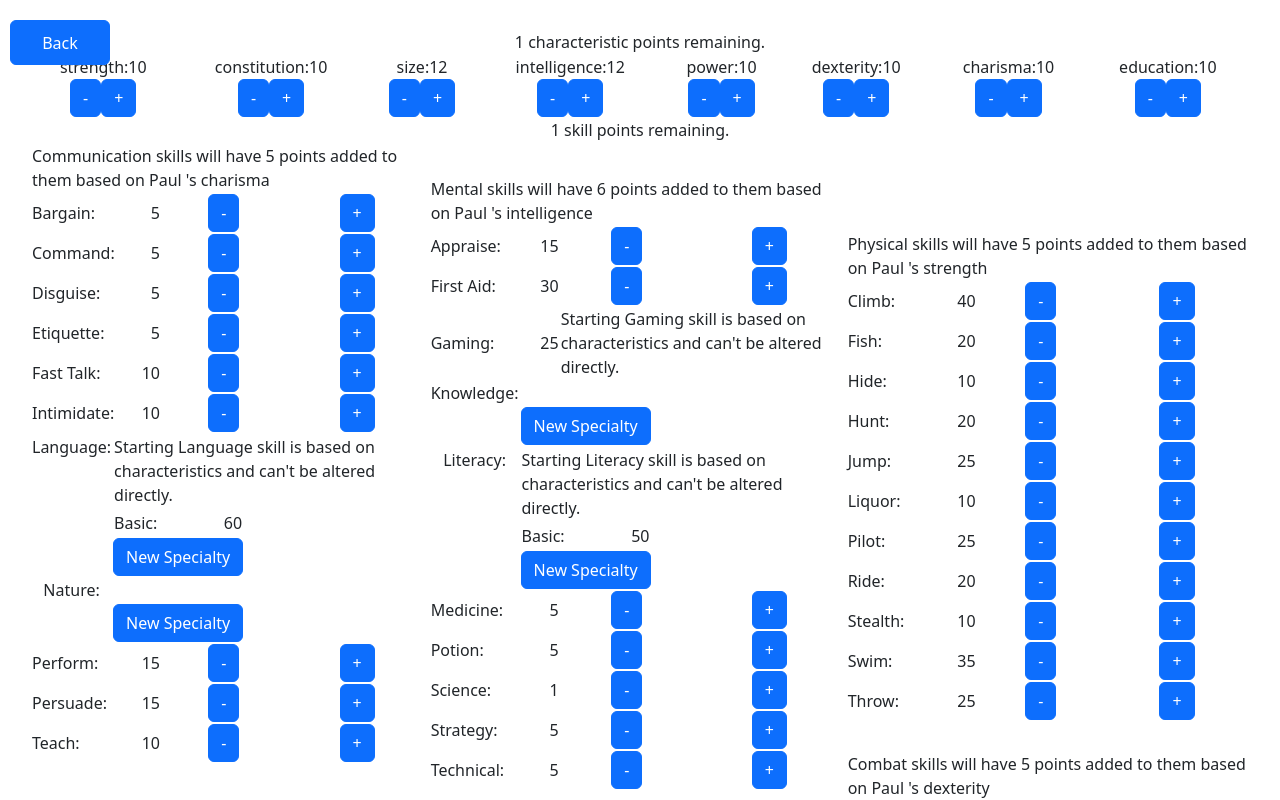
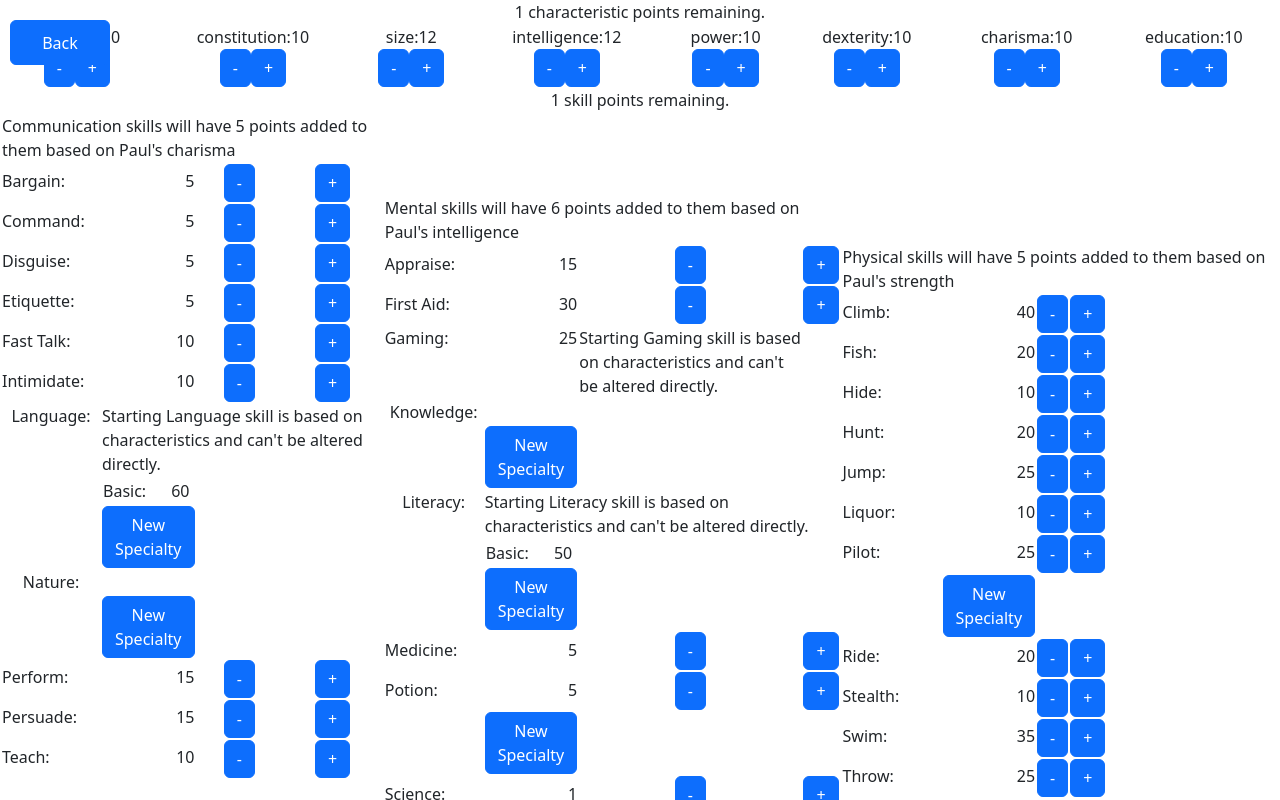
Before and after one commit to gwanunig14/crescent-sea-character-page, a React (Create React App) app: page /character-creator in a window 1280 px wide. Shown: the top 800 px of the page. Built offline with nearby package versions, Linux system fonts and the light colour scheme.

Commit message:
Functions, but still ugly as sin

```diff
--- /dev/null
+++ b/src/CharacterCreator/CharacteristicsSection.jsx
@@ -0,0 +1,94 @@
+import React, { useState } from "react";
+import {
+  newDwarfCharacteristics,
+  newElfCharacteristics,
+  newHumanCharacteristics,
+} from "../DataTemplates/CharacteristicData";
+import { useSelector } from "react-redux";
+import { makeMutableCopy } from "../Tools/ReusableFunctions";
+import { CharacteristicCountUp } from "../Views/CountUp";
+
+export default function CharacteristicsSection({
+  submitCharacteristicData,
+  isDisabled,
+}) {
+  // Initialize characteristics based on race
+  const character = useSelector((state) => state.currentCharacter);
+  // const characteristicPointCount = 108;
+  let characteristicPointCount = 85;
+
+  let characteristics = character.characteristics;
+
+  if (!characteristics) {
+    switch (character.personalDetails.race) {
+      case "dwarf":
+        characteristics = newDwarfCharacteristics;
+        break;
+      case "elf":
+        characteristics = newElfCharacteristics;
+        break;
+      default:
+        characteristics = newHumanCharacteristics;
+        break;
+    }
+  }
+
+  const [characteristicData, setCharacteristicData] = useState(characteristics);
+
+  // Update the field in characteristicData
+  function setCharactics(key, stringData) {
+    let newCD = makeMutableCopy(characteristicData);
+    newCD[key] = Number(stringData);
+    setCharacteristicData(newCD);
+    submitCharacteristicData(
+      newCD,
+      getCharacteristicsCount(),
+      "characteristics"
+    );
+  }
+
+  // Calculate remaining points
+  const getCharacteristicsCount = () => {
+    let statCount = Object.values(characteristicData).reduce(
+      (acc, v) => acc + v,
+      0
+    );
+
+    const result = characteristicPointCount - statCount;
+    return result;
+  };
+
+  return (
+    <>
+      <div>
+        {`${getCharacteristicsCount()} characteristic points remaining.`}
+      </div>
+      <table style={{ width: "100%" }}>
+        <tbody>
+          <tr>
+            {Object.keys(characteristicData).map((key) => (
+              <CharacteristicCountUp
+                key={key}
+                fieldName={key}
+                dataKey={key}
+                count={characteristicData[key]}
+                returnText={setCharactics}
+                plusDisabled={isDisabled(
+                  characteristicData[key],
+                  "plus",
+                  getCharacteristicsCount(),
+                  20
+                )}
+                minusDisabled={isDisabled(
+                  characteristicData[key],
+                  "minus",
+                  getCharacteristicsCount()
+                )}
+              />
+            ))}
+          </tr>
+        </tbody>
+      </table>
+    </>
+  );
+}
--- a/src/CharacterCreator/SkillCreator.jsx
+++ b/src/CharacterCreator/SkillCreator.jsx
@@ -8,7 +8,7 @@ import {
 import { useSelector } from "react-redux";
 import SkillSection from "./SkillSection";
 
-export default function SkillCreator(submitSkillData) {
+export default function SkillCreator({ submitSkillData, isDisabled }) {
   const character = useSelector((state) => state.currentCharacter);
   const [skillData, setSkillData] = useState(
     character.skills || getDefaultSkills(character)
@@ -22,7 +22,7 @@ export default function SkillCreator(submitSkillData) {
 
   const alterSkillData = (newSD) => {
     setSkillData(newSD);
-    submitSkillData(newSD, "skills");
+    submitSkillData(newSD, getSkillsCount(), "skills");
   };
 
   function getDefaultSkills(character) {
@@ -36,7 +36,7 @@ export default function SkillCreator(submitSkillData) {
     }
   }
 
-  const getCount = () => {
+  const getSkillsCount = () => {
     let statCount = 0;
     Object.values(skillData).forEach((v) => {
       Object.values(v).forEach((va) => {
@@ -57,7 +57,7 @@ export default function SkillCreator(submitSkillData) {
 
   return (
     <div>
-      <div>{`${getCount()} skill points remaining.`}</div>
+      <div>{`${getSkillsCount()} skill points remaining.`}</div>
       <table>
         <tbody>
           <tr>
@@ -71,7 +71,8 @@ export default function SkillCreator(submitSkillData) {
                       sectionData={section}
                       skillData={skillData}
                       setSkillData={alterSkillData}
-                      getCount={getCount}
+                      getSkillsCount={getSkillsCount}
+                      isDisabled={isDisabled}
                     />
                   );
                 })}
--- a/src/CharacterCreator/SkillSection.jsx
+++ b/src/CharacterCreator/SkillSection.jsx
@@ -4,7 +4,14 @@ import CountUp from "../Views/CountUp";
 import SpecialtyInputAndCountUp from "../Views/SpecialtyInputAndCountUp";
 
 export default function SkillSection(props) {
-  const { character, sectionData, skillData, setSkillData, getCount } = props;
+  const {
+    character,
+    sectionData,
+    skillData,
+    setSkillData,
+    getSkillsCount,
+    isDisabled,
+  } = props;
   const { sectionName, section, modifier, stringHash } = sectionData;
 
   function setSkill(key, skillValue) {
@@ -26,7 +33,6 @@ export default function SkillSection(props) {
   }
 
   const skillSectionModifierNumber = (modifier) => {
-    debugger;
     return Math.floor(character.characteristics[modifier] / 2);
   };
 
@@ -88,19 +94,7 @@ export default function SkillSection(props) {
 
   const disabled = (skill, current, func) => {
     if (ignore.includes(skill)) return true;
-    if (func === "plus") {
-      if (getCount() === 0) {
-        return true;
-      } else if (current === 100) {
-        return true;
-      }
-    } else {
-      if (current === 0) {
-        return true;
-      }
-    }
-
-    return false;
+    return isDisabled(current, func, getSkillsCount(), 100);
   };
 
   return (
@@ -115,8 +109,7 @@ export default function SkillSection(props) {
               }
                  added to them based on ${
                    character.personalDetails.characterName
-                 }
-                's ${modifier}`}
+                 }'s ${modifier}`}
             </td>
           </tr>
         </tbody>
--- a/src/CharacterCreator/StatisticCreator.jsx
+++ b/src/CharacterCreator/StatisticCreator.jsx
@@ -1,141 +1,38 @@
 import React, { useState } from "react";
-import {
-  newDwarfCharacteristics,
-  newElfCharacteristics,
-  newHumanCharacteristics,
-} from "../DataTemplates/CharacteristicData";
 import Button from "react-bootstrap/Button";
-import { useSelector } from "react-redux";
-import { makeMutableCopy } from "../Tools/ReusableFunctions";
 import SkillCreator from "./SkillCreator";
+import CharacteristicsSection from "./CharacteristicsSection";
 
-function CharacteristicCountUp({
-  fieldName,
-  dataKey,
-  count,
-  returnText,
-  plusDisabled,
-  minusDisabled,
-  confirmation,
-}) {
-  const handleButtonPress = (func) => {
-    const newNumber = func === "plus" ? count + 1 : count - 1;
-    returnText(dataKey, newNumber, "characteristics");
-  };
+export default function StatisticCreator({ submitStatisticData, changeStep }) {
+  const [charactericsRemaining, setCharacteristicsRemaining] = useState(false);
+  const [skillsRemaining, setSkillsRemaining] = useState(false);
 
-  return (
-    <td>
-      <div style={{ display: "flex", width: "100%", justifyContent: "center" }}>
-        <div>{`${fieldName}:`}</div>
-        <div>{count}</div>
-      </div>
-      <div
-        style={{
-          display: "flex",
-          textAlign: "center",
-          justifyContent: "center",
-        }}
-      >
-        <div>
-          {!minusDisabled && !confirmation && (
-            <Button
-              disabled={minusDisabled}
-              onClick={() => handleButtonPress("minus")}
-            >
-              -
-            </Button>
-          )}
-        </div>
-        <div>
-          {!plusDisabled && !confirmation && (
-            <Button
-              disabled={plusDisabled}
-              onClick={() => handleButtonPress("plus")}
-            >
-              +
-            </Button>
-          )}
-        </div>
-      </div>
-    </td>
-  );
-}
-
-export default function StatisticCreator({ submitCharacteristicData }) {
-  // Initialize characteristics based on race
-  const character = useSelector((state) => state.currentCharacter);
-  // const characteristicPointCount = 108;
-  let characteristicPointCount = 85;
-
-  let characteristics = character.characteristics;
-
-  if (!characteristics) {
-    switch (character.personalDetails.race) {
-      case "dwarf":
-        characteristics = newDwarfCharacteristics;
-        break;
-      case "elf":
-        characteristics = newElfCharacteristics;
-        break;
-      default:
-        characteristics = newHumanCharacteristics;
-        break;
+  // Update the field in characteristicData
+  function setField(nD, remaining, section) {
+    if (section === "skills") {
+      setSkillsRemaining(remaining - 1);
+    } else {
+      setCharacteristicsRemaining(remaining - 1);
     }
+    submitStatisticData(nD, section);
   }
 
-  const [characteristicData, setCharacteristicData] = useState(characteristics);
-
-  // Update the field in characteristicData
-  function setField(key, stringData, section) {
-    let newCD = makeMutableCopy(characteristicData);
-    newCD[key] = Number(stringData);
-    setCharacteristicData(newCD);
-    submitCharacteristicData(newCD, section);
-  }
-
-  // Calculate remaining points
-  const getCharacteristicCount = () => {
-    let statCount = Object.values(characteristicData).reduce(
-      (acc, v) => acc + v,
-      0
-    );
-
-    const result = characteristicPointCount - statCount;
-    return result;
-  };
-
   // Check if a button should be disabled
-  const isDisabled = (current, func, max) => {
+  const isDisabled = (current, func, counter, max) => {
     if (func === "plus") {
-      return getCharacteristicCount() === 0 || current === max;
+      return counter === 0 || current === max;
     } else {
       return current === 0;
     }
   };
 
   return (
-    <div style={{ padding: "30px" }}>
-      <div>
-        {`${getCharacteristicCount()} characteristic points remaining.`}
-      </div>
-      <table style={{ width: "100%" }}>
-        <tbody>
-          <tr>
-            {Object.keys(characteristicData).map((key) => (
-              <CharacteristicCountUp
-                key={key}
-                fieldName={key}
-                dataKey={key}
-                count={characteristicData[key]}
-                returnText={setField}
-                plusDisabled={isDisabled(characteristicData[key], "plus", 20)}
-                minusDisabled={isDisabled(characteristicData[key], "minus")}
-              />
-            ))}
-          </tr>
-        </tbody>
-      </table>
-      <SkillCreator submitSkillData={setField} />
+    <div>
+      <CharacteristicsSection
+        submitCharacteristicData={setField}
+        isDisabled={isDisabled}
+      />
+      <SkillCreator submitSkillData={setField} isDisabled={isDisabled} />
       <Button
         style={{
           fontSize: "12px !important",
@@ -146,13 +43,11 @@ export default function StatisticCreator({ submitCharacteristicData }) {
           top: "10px",
           width: "100px",
         }}
-        onClick={() =>
-          submitCharacteristicData(characteristicData, "characteristics")
-        }
+        onClick={() => changeStep("backward")}
       >
         Back
       </Button>
-      {getCharacteristicCount() === 0 && (
+      {charactericsRemaining === 0 && skillsRemaining === 0 && (
         <Button
           style={{
             fontSize: "12px !important",
@@ -163,9 +58,7 @@ export default function StatisticCreator({ submitCharacteristicData }) {
             top: "10px",
             width: "100px",
           }}
-          onClick={() =>
-            submitCharacteristicData(characteristicData, "characteristics")
-          }
+          onClick={() => changeStep("forward")}
         >
           Next
         </Button>
--- a/src/CharacterManagement/CharacterSheetSections/CharacteristicsSections.jsx
+++ b/src/CharacterManagement/CharacterSheetSections/CharacteristicsSections.jsx
@@ -1,6 +1,5 @@
 import React from "react";
 import Button from "react-bootstrap/Button";
-import { characterSheetStyleNames } from "../../Tools/StyleNames";
 
 function CharacteristicsSection({
   characteristics,
--- a/src/Views/CountUp.jsx
+++ b/src/Views/CountUp.jsx
@@ -19,24 +19,20 @@ export default function CountUp({
   const characteristicWarning = () => {
     if (ignore.includes(fieldName)) {
       return (
-        <div style={{ textAlign: "left" }}>
+        <td style={{ textAlign: "left" }}>
           {`Starting ${fieldName} skill is based on characteristics and can't be altered directly.`}
-        </div>
+        </td>
       );
     }
     return null;
   };
 
   return (
-    <table style={{ width: "100%" }}>
-      <tbody>
     <tr>
-          <td
-            style={{ width: "100px", textAlign: "left" }}
-          >{`${fieldName}:`}</td>
+      <td style={{ width: "100px", textAlign: "left" }}>{`${fieldName}:`}</td>
       <td style={{ width: "30px", textAlign: "right" }}>{count}</td>
       {characteristicWarning() ? (
-            <td>{characteristicWarning()}</td>
+        characteristicWarning()
       ) : (
         <>
           <td>
@@ -62,7 +58,57 @@ export default function CountUp({
         </>
       )}
     </tr>
-      </tbody>
-    </table>
   );
 }
+
+export function CharacteristicCountUp({
+  fieldName,
+  dataKey,
+  count,
+  returnText,
+  plusDisabled,
+  minusDisabled,
+  confirmation,
+}) {
+  const handleButtonPress = (func) => {
+    const newNumber = func === "plus" ? count + 1 : count - 1;
+    returnText(dataKey, newNumber, "characteristics");
+  };
+
+  return (
+    <td>
+      <div style={{ display: "flex", width: "100%", justifyContent: "center" }}>
+        <div>{`${fieldName}:`}</div>
+        <div>{count}</div>
+      </div>
+      <div
+        style={{
+          display: "flex",
+          textAlign: "center",
+          justifyContent: "center",
+        }}
+      >
+        <div>
+          {!minusDisabled && !confirmation && (
+            <Button
+              disabled={minusDisabled}
+              onClick={() => handleButtonPress("minus")}
+            >
+              -
+            </Button>
+          )}
+        </div>
+        <div>
+          {!plusDisabled && !confirmation && (
+            <Button
+              disabled={plusDisabled}
+              onClick={() => handleButtonPress("plus")}
+            >
+              +
+            </Button>
+          )}
+        </div>
+      </div>
+    </td>
+  );
+}
--- a/src/Views/SpecialtyInputAndCountUp.jsx
+++ b/src/Views/SpecialtyInputAndCountUp.jsx
@@ -63,7 +63,7 @@ export default function SpecialtyInputAndCountUp({
   const characteristicWarning = () => {
     if (ignore.includes(stringHash.name)) {
       return (
-        <td style={{ textAlign: "left" }}>
+        <td colSpan={3} style={{ textAlign: "left" }}>
           {`Starting ${stringHash.name} skill is based on characteristics and can't be altered directly.`}
         </td>
       );
@@ -72,19 +72,27 @@ export default function SpecialtyInputAndCountUp({
   };
 
   return list.general ? (
+    <>
       <CountUp
         fieldName={stringHash.name}
         dataKey={primarySkill}
         count={list.general}
         returnText={skillChanged}
-      plusDisabled={disabled(list.general, "plus")}
-      minusDisabled={disabled(list.general, "plus")}
+        plusDisabled={disabled(primarySkill, list.general, "plus")}
+        minusDisabled={disabled(primarySkill, list.general, "minus")}
       />
+      <tr>
+        <td></td>
+        <td style={{ textAlign: "left" }}>
+          <Button onClick={() => setOpened(true)}>New Specialty</Button>
+        </td>
+      </tr>
+    </>
   ) : (
     <>
       <tr>
         <td>{stringHash.name + ": "}</td>
-        <td>{characteristicWarning()}</td>
+        {characteristicWarning()}
       </tr>
       <tr>{renderSpecialties()}</tr>
       {opened ? (
--- a/src/pages/CharacterCreatorPage.jsx
+++ b/src/pages/CharacterCreatorPage.jsx
@@ -12,13 +12,16 @@ import { makeMutableCopy } from "../Tools/ReusableFunctions";
 function CharacterCreator() {
   const dispatch = useDispatch();
   const navigate = useNavigate();
-  const character = useSelector((state) => state.currentCharacter);
+  const [character, setCharacter] = useState(
+    useSelector((state) => state.currentCharacter)
+  );
 
   const [page, setPage] = useState(1);
 
   const setCharacterData = (data, section) => {
     let newCharacterData = makeMutableCopy(character);
     newCharacterData[section] = data;
+    setCharacter(newCharacterData);
     dispatch(setCurrentCharacter(newCharacterData));
   };
 
@@ -27,15 +30,29 @@ function CharacterCreator() {
     navigate("/home-page");
   };
 
+  const changeStep = (direction) => {
+    if (direction === "forward") {
+      setPage(page + 1);
+    } else {
+      setPage(page - 1);
+    }
+  };
+
   switch (page) {
     case 0:
-      return <PersonalCreator submitPersonalData={setCharacterData} />;
+      return (
+        <PersonalCreator
+          submitPersonalData={setCharacterData}
+          changeStep={changeStep}
+        />
+      );
     case 1:
       const race = character.personalDetails?.race;
       return (
         <StatisticCreator
           race={race}
-          submitCharacteristicData={setCharacterData}
+          submitStatisticData={setCharacterData}
+          changeStep={changeStep}
         />
       );
     case 2:
@@ -47,6 +64,7 @@ function CharacterCreator() {
         </div>
       );
     default:
+      navigate("/home-page");
       return null;
   }
 }
```
Also changed, not shown: src/CharacterCreator/PersonalCreator.jsx (+5 -4 lines). Lines whose indentation alone changed are shown as unchanged.
